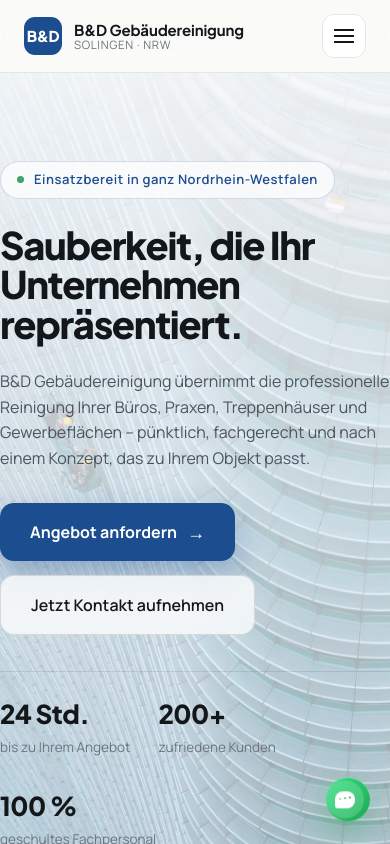
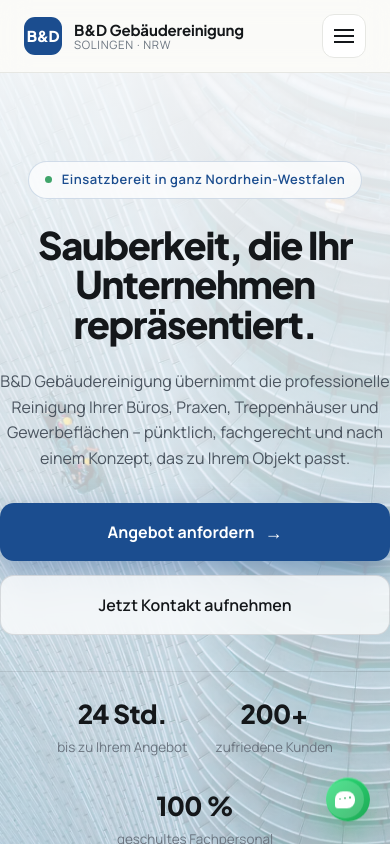
Before and after one commit to khasro-11/sekwanmestu, a Next.js app: page / in a window 390 px wide. Shown: the top 844 px of the page. Built offline with nearby package versions, Linux system fonts and the light colour scheme.

Commit message:
feat: enhance hero section layout with centered alignment and improved styling

```diff
--- a/app/globals.css
+++ b/app/globals.css
@@ -377,6 +377,13 @@ img { max-width: 100%; display: block; }
   .hero { min-height: auto; }
   .hero__content { padding: 88px 0 72px; }
   .hero__overlay { background: linear-gradient(180deg,rgba(250,252,254,.94),rgba(244,249,253,.55)); }
+  .hero__col { align-items: center; text-align: center; }
+  .hero__badge { align-self: center; }
+  .hero__lead { max-width: 440px; }
+  .hero__actions { justify-content: center; }
+  .hero__actions .btn { flex: 1 1 auto; justify-content: center; }
+  .hero__stats { justify-content: center; text-align: center; }
+  .hero__stat { align-items: center; }
 }
 
 /* ---------- trust bar ---------- */
```
